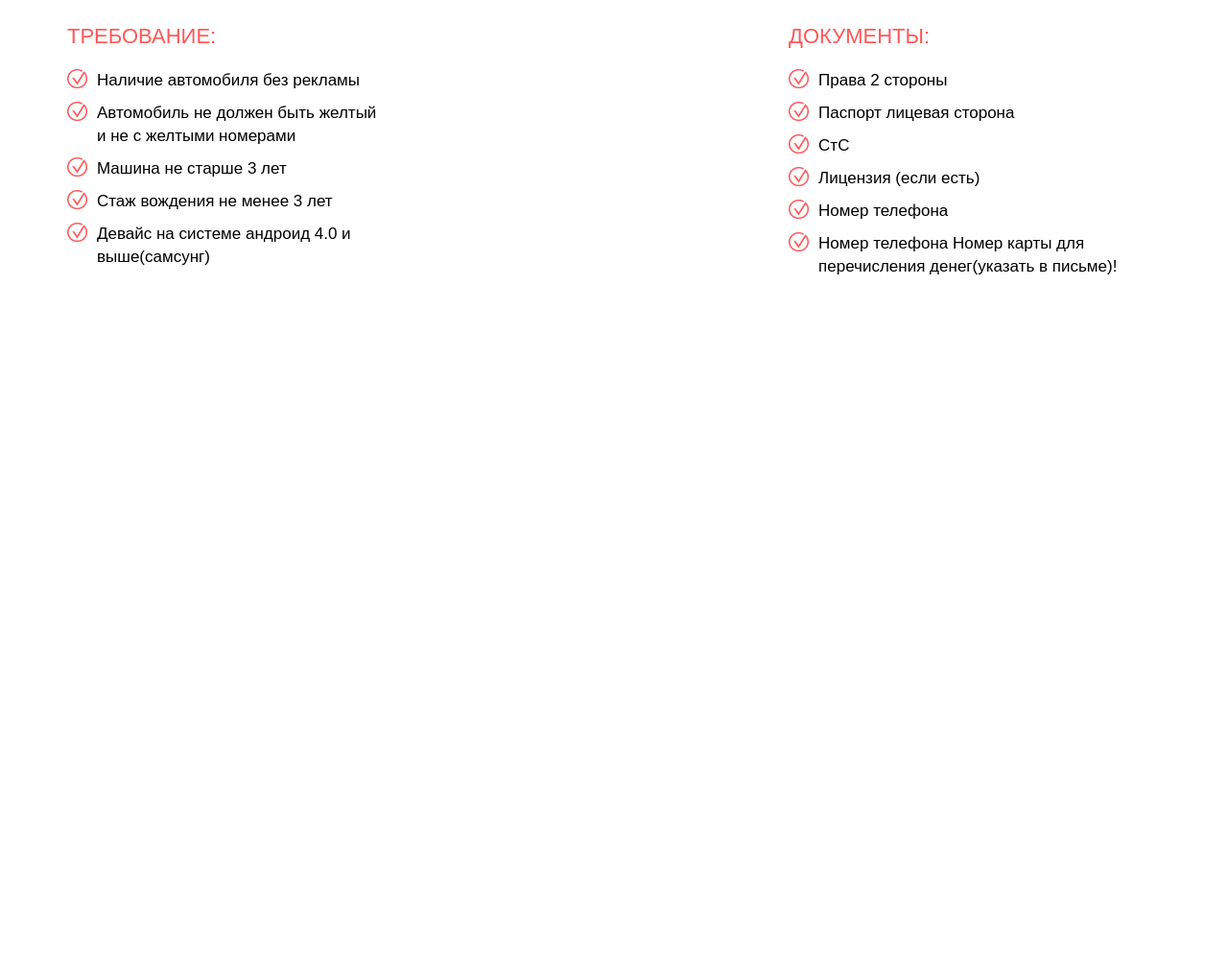
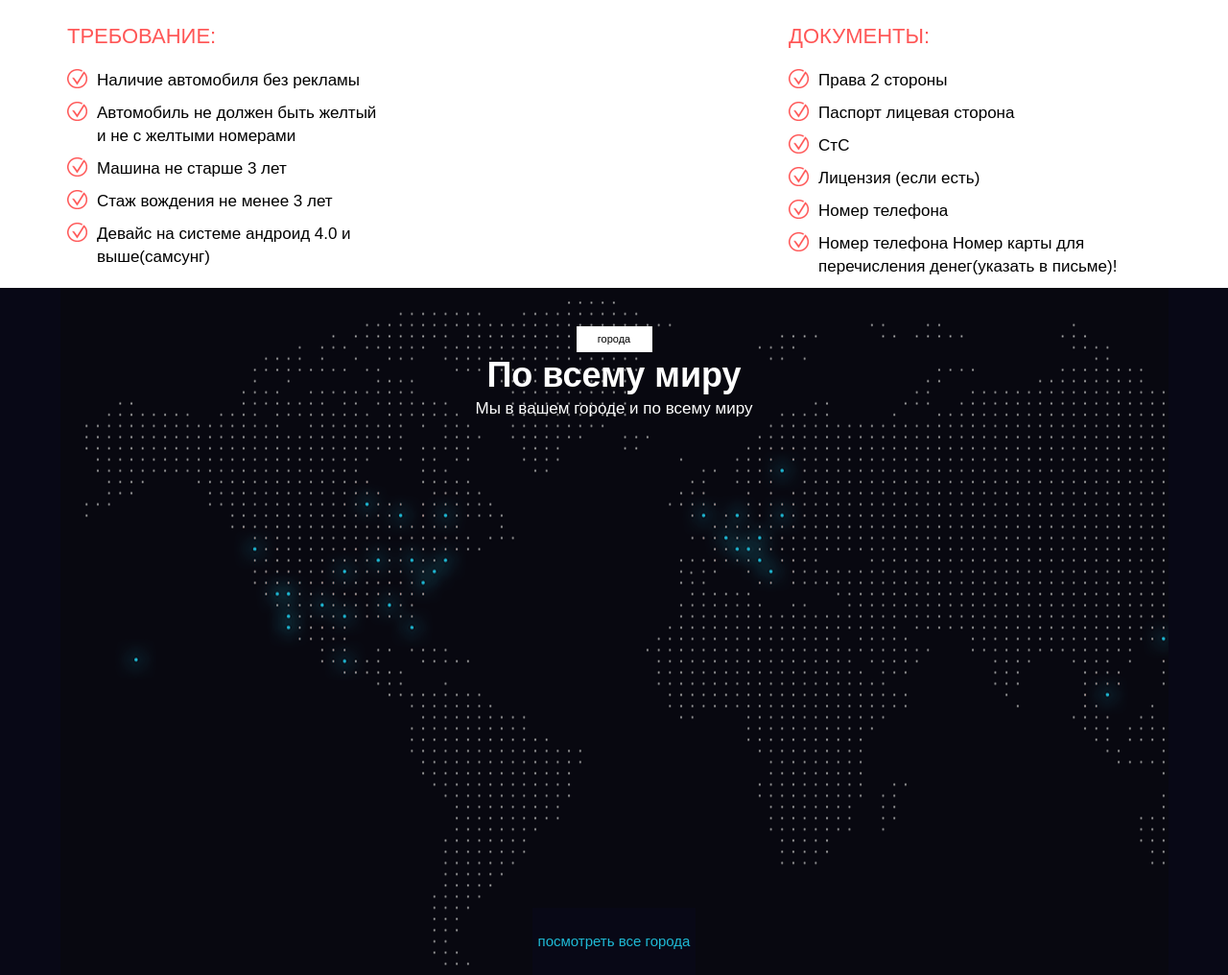
Before and after one commit to Shaginur/UBER_course, a website built with Vite: page index.html in a window 1280 px wide. Shown: the part 4293-5309 px from the top of the page at 96% size. Before the commit the page ends 4593 px from the top, so only its background shows below. Built offline with nearby package versions, Linux system fonts and the light colour scheme.

Commit message:
секция map

```diff
--- /dev/null
+++ b/css/map.css
@@ -0,0 +1,37 @@
+.map {
+  background-color: #080816;
+}
+
+.container_map {
+  display: flex;
+  justify-content: center;
+  padding-top: 4rem;
+  flex-direction: column;
+  text-align: center;
+  align-items: center;
+  background-image: url('../img/bg/world_bg.png');
+}
+
+.car_advantages-map {
+  background-color: #fff;
+  color: #000;
+  width: 7.9rem;
+  height: 2.7rem;
+  font-size: 1.1rem;
+  font-weight: 400;
+  line-height: 1.1rem;
+  align-items: center;
+  justify-content: center;
+  display: flex;
+}
+
+.map-btn {
+  color: #1fbad6;
+  text-align: center;
+  font-size: 1.5rem;
+  font-weight: 400;
+  line-height: 6.8rem;
+  border: none;
+  margin-top: 47rem;
+  background-color: #080816;
+}
--- a/css/style.css
+++ b/css/style.css
@@ -6,6 +6,7 @@
 @import 'dvantage.css';
 @import 'car.css';
 @import 'conditions.css';
+@import 'map.css';
 
 html {
   font-size: 62.5%;
--- a/index.html
+++ b/index.html
@@ -277,7 +277,9 @@
                 </div>
                 <div class="conditions_item-blue">
                   <img src="img/icon/yes.png" alt="flag" class="condotions-icon" />
-                  <div class="condition_text">Среда пятница и суббота работа на компанию осталь- ные дни вы работаете на себя</div>
+                  <div class="condition_text">
+                    Среда пятница и суббота работа на компанию осталь- ные дни вы работаете на себя
+                  </div>
                 </div>
               </div>
             </div>
@@ -341,6 +343,15 @@
           </div>
         </div>
       </section>
+
+      <section class="map">
+        <div class="container container_map">
+          <div class="car_advantages-map">города</div>
+          <h2 class="title">По всему миру</h2>
+          <div class="car_subtitle">Мы в вашем городе и по всему миру</div>
+          <button class="map-btn">посмотреть все города</button>
+        </div>
+      </section>
     </main>
     <script src="js/script.js"></script>
   </body>
```
Also changed, not shown: img/bg/world_bg.png (added).
